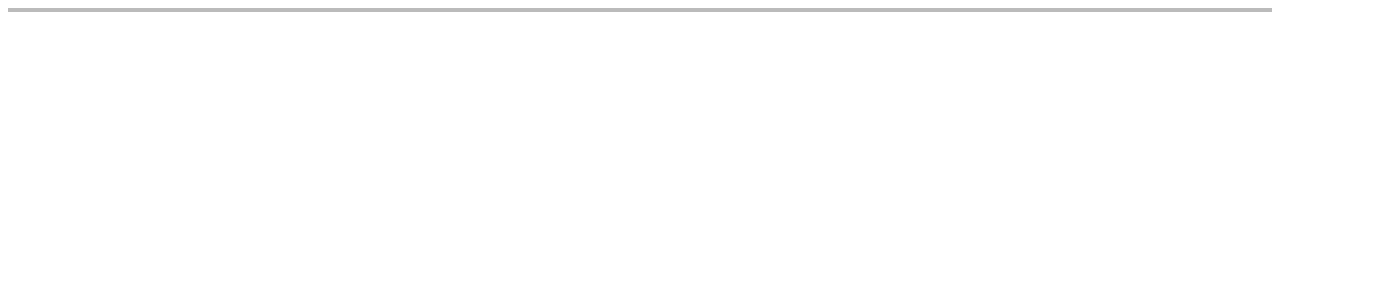
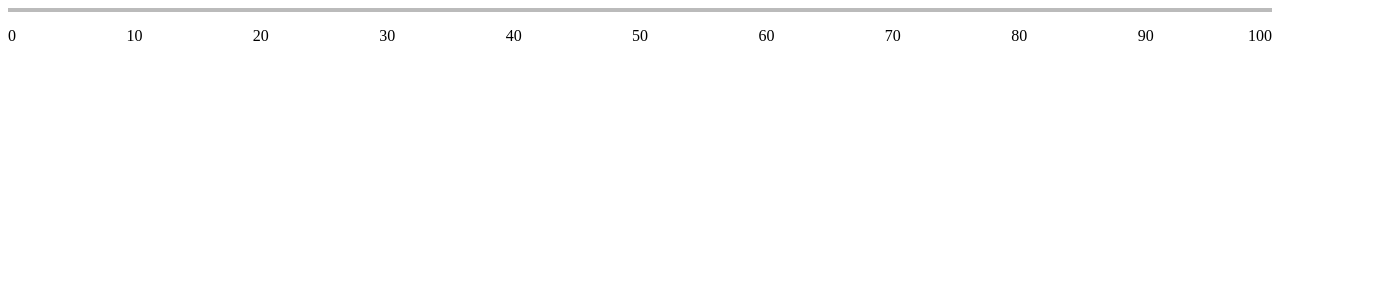
Before and after one commit to Nextzy/ng2-slider, an Angular app: page / in a window 1280 px wide. Shown: the top 300 px of the page, 1398 px wide, since content can reach past the window. Built offline with nearby package versions, Linux system fonts and the light colour scheme.

Commit message:
add label and label style to slider bar

```diff
--- a/src/app/app.component.html
+++ b/src/app/app.component.html
@@ -2,5 +2,6 @@
 	<app-slider-bar
 		[min]="options.min"
 		[max]="options.max"
+		[opts]="options"
 		></app-slider-bar>
 </div>
--- a/src/app/slider-bar/slider-bar.component.html
+++ b/src/app/slider-bar/slider-bar.component.html
@@ -1,3 +1,8 @@
-<div class="slider-bar">
-
+<div class="slider-bar-container">
+	<div class="slider-bar"></div>
+	<div class="slider-labels" [ngStyle]="style.label">
+		<div class="slider-label-item" *ngFor="let item of labels">
+			<span>{{item.label}}</span>
+		</div>
+	</div>
 </div>
--- a/src/app/slider-bar/slider-bar.component.scss
+++ b/src/app/slider-bar/slider-bar.component.scss
@@ -1,7 +1,37 @@
 @import '../config.scss';
 
-.slider-bar {
-	height: $slider-bar-height;
-	width: 100%;
-	background-color: $slider-bar-color;
+.slider-bar-container {
+	position: relative;
+	.slider-bar {
+		height: $slider-bar-height;
+		width: 100%;
+		background-color: $slider-bar-color;
+	}
+
+	.slider-labels {
+		margin-top: 15px;
+		width: 100%;
+		display: flex;
+		.slider-label-item {
+			flex: 1;
+
+			span {
+				transform: translate(-50%, 0);
+				position: relative;
+				display: inline-block;
+			}
+
+			&:first-child {
+				span {
+					transform: translate(0%, 0);
+				}
+			}
+
+			&:last-child {
+				span {
+					transform: translate(-100%, 0);
+				}
+			}
+		}
+	}
 }
--- a/src/app/slider-bar/slider-bar.component.ts
+++ b/src/app/slider-bar/slider-bar.component.ts
@@ -1,18 +1,50 @@
-import { Component, OnInit, Input } from '@angular/core';
+import { Component, OnInit, OnChanges, Input } from '@angular/core';
+import * as _ from 'underscore';
 
 @Component({
   selector: 'app-slider-bar',
   templateUrl: './slider-bar.component.html',
   styleUrls: ['./slider-bar.component.scss']
 })
-export class SliderBarComponent implements OnInit {
+export class SliderBarComponent implements OnInit, OnChanges {
 
 	@Input() min: number = 0;
 	@Input() max: number = 100;
+	@Input() opts: any;
+
+	labels: Array<any> = [];
+	style: any = {
+		label: {
+			"width": "100%"
+		}
+	}
 
   constructor() { }
 
   ngOnInit() {
+  	/* Compute Label */
+
+  	this.labels = this.getLabels();
+  	console.log(this.labels)
+  }
+
+  ngOnChanges() {
+
+  }
+
+  getLabels() {
+  	const range = this.opts.label.range;
+  	let list = _.range(this.min, this.max, range);
+  	list.push(this.max)
+
+  	/* Set Label Style */
+  	this.style.label.width = (100 + (list.length - 1)) + "%"
+  	return list.map((item: any) => {
+  		return {
+  			label: item,
+  			value: item
+  		}
+  	})
   }
 
 }
```
